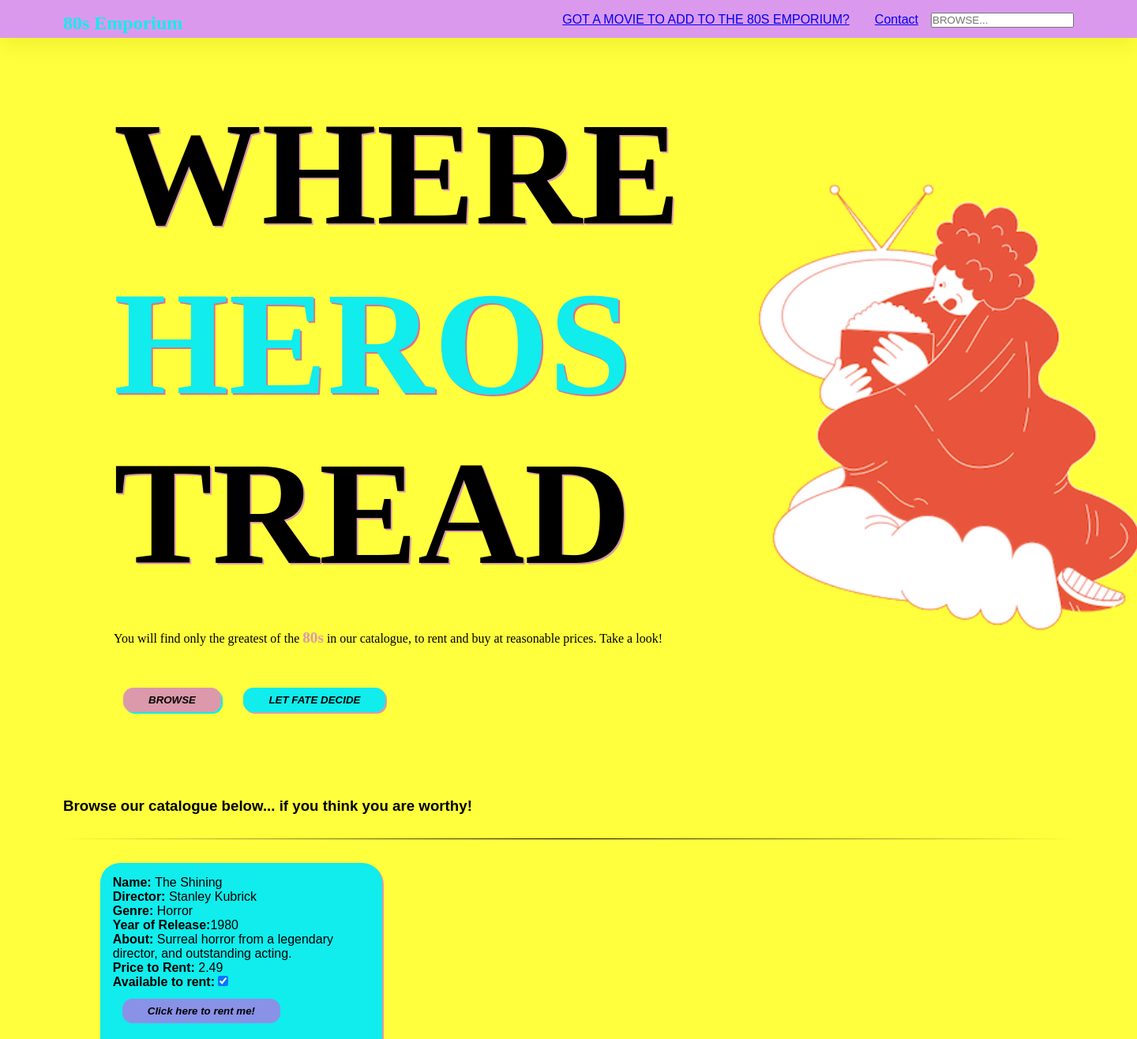
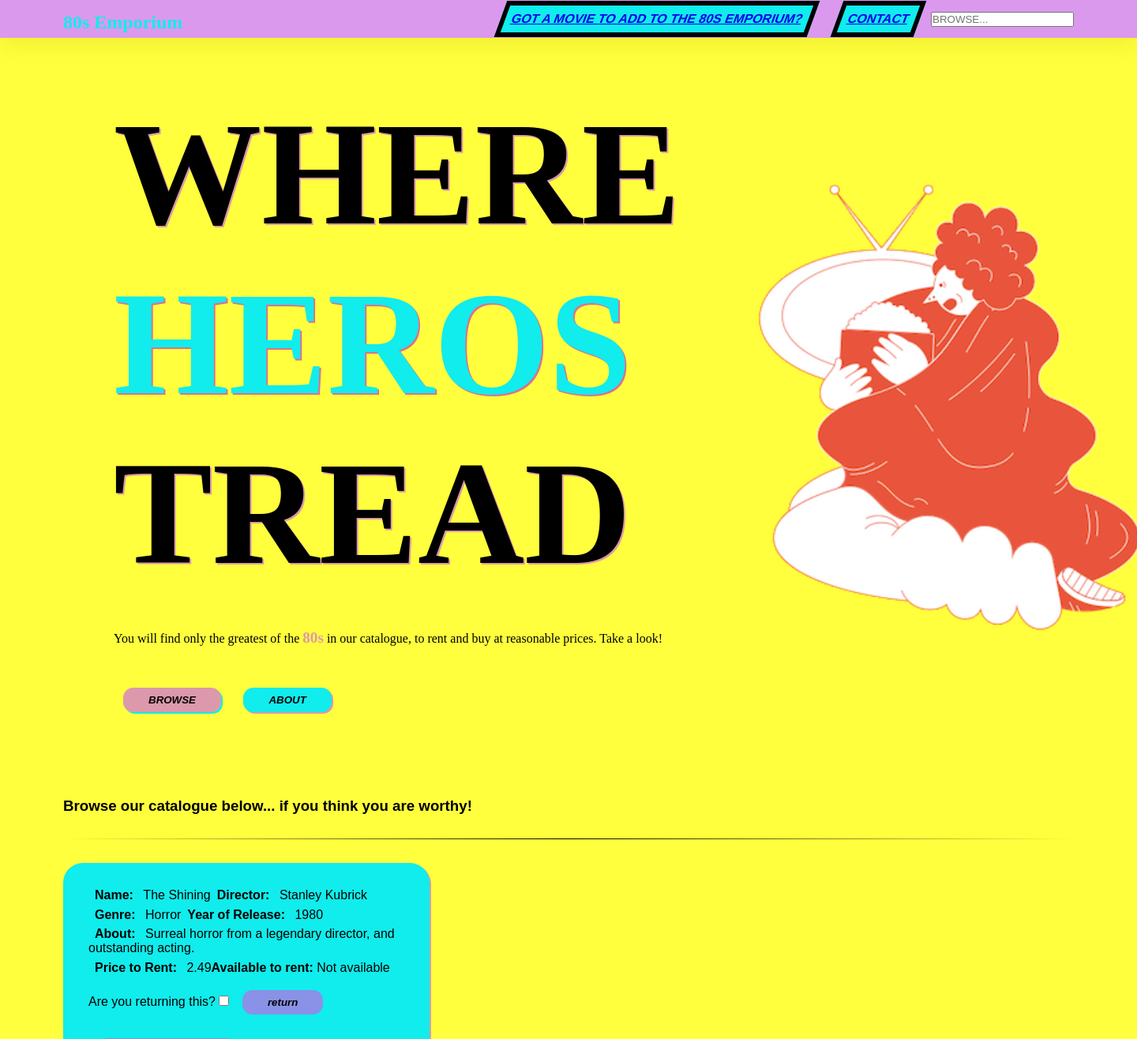
Before and after one commit to JoshNBooker/movie_library_weekend_work, a Flask app: page / in a window 1440 px wide. Shown: the top 1316 px of the page at 79% size. Run offline with Flask 3, Linux system fonts and the light colour scheme.

Commit message:
further styled

```diff
--- a/static/styles.css
+++ b/static/styles.css
@@ -25,10 +25,12 @@
     box-shadow: rgb(184, 184, 194) 0px 7px 29px 0px;
     height: 3rem;
     width: 100%;
+    display: flex;
+    align-items: center;
 }
 
 .logo {
-    margin-top: 1rem;
+    margin-top: 1.75rem;
     color: rgb(17, 236, 236);
 }
 
@@ -48,11 +50,20 @@
 }
 
 .nav_links--link {
-    margin: 1rem;
+    margin: 0.9rem;
+    background-color: rgb(17, 236, 236) ;
+    padding: 0.5rem;
+    transform: skew(-20deg);
+    height: 100%;
+    font-family: Arial, Helvetica, sans-serif;
+    border-style: solid;
+    border-color: black;
+    border-width: 0.4rem;
+    font-weight: 800;
 }
 
 .search_bar{
-    margin-top: 1rem;
+    margin-top: 1.75rem;
 }
 
 .logo{
@@ -150,6 +161,11 @@
 
 /* Catalogue */
 
+.catalogue {
+    display: flex;
+    flex-flow: wrap;
+}
+
 .catalogue__divider {
         margin: 30px 0;
         height: 1px;
@@ -162,19 +178,47 @@
     margin-bottom: 1rem;
 }
 
+.catalogue__right{
+    display: flex;
+    justify-content: right;
+}
+
+.catalogue__video {
+    margin-right: 5rem;
+}
+
+.catalogue__about{
+    background-color: rgb(200, 100, 230, 0.656);
+    width: 30%;
+    margin-left: 2rem;
+    padding: 1rem;
+    height: fit-content;
+    border-radius: 0.8rem;
+    margin-right: 2rem;
+    box-shadow: 2px 2px rgb(17, 236, 236);
+}
+
+
 .movie__card {
     background-color: rgb(17, 236, 236);
-    width: 60%;
+    width: 25rem;
     border: 0.25rem;
     list-style: none;
-    margin-bottom: 1rem;
-    padding: 1rem;
+    margin-bottom: 0.5rem;
+    padding: 2rem;
     border-radius: 25px;
     box-shadow: 2px 2px rgb(200, 100, 230, 0.656);
+    display: flex;
+    flex-wrap: wrap;
+    height: 15rem;
+}
+
+.movie__card--span {
+    margin: 0.5rem;
 }
 
 .catalogue__container {
     display: flex;
-    justify-content: center;
+    justify-content: space-between;
     align-items: center;
 }
--- a/templates/index.jinja
+++ b/templates/index.jinja
@@ -15,8 +15,8 @@
                         </div>
                         <nav class="nav__wrapper">
                             <div class="nav_links">
-                                    <p class="nav_links--link"><a href="/movies">GOT A MOVIE TO ADD TO THE 80S EMPORIUM?</a></p>
-                                    <p class="nav_links--link"><a href="#contact">Contact</a></p>
+                                    <p class="nav_links--link"><a href="/movies"><span>GOT A MOVIE TO ADD TO THE 80S EMPORIUM?</span></a></p>
+                                    <p class="nav_links--link"><a href="#contact"><span>CONTACT</span></a></p>
                                     <p class="search_bar"><input type="text" placeholder="BROWSE..."></p>
                             </div>
                         </nav>
@@ -31,7 +31,7 @@
                             <section class="hero__title"><h1>WHERE <span class="hero__title--span">HEROS</span> TREAD</h1></section>
                             <p class="hero__paragraph">You will find only the greatest of the <span class="hero__paragraph--span">80s</span> in our catalogue, to rent and buy at reasonable prices. Take a look!</p>
                             <button class="button" onClick="document.getElementById('catalogue').scrollIntoView();">BROWSE</button>
-                            <button class="button secondary">LET FATE DECIDE</button>
+                            <button class="button secondary" onClick="document.getElementById('about__text').scrollIntoView();">ABOUT</button>
                         </div>
                             <img class="hero_image" src="/static/Hobbies - Hobbies Monochromatic.png" alt="Cover for The Terminator(1984)">
                 </section>
@@ -47,12 +47,12 @@
                             <div class="catalogue">
                                 {% for movie in movie_catalogue %}
                                     <ul class="movie__card">
-                                        <li><b>Name: </b>{{ movie.title }}</li>
-                                        <li><b>Director: </b>{{ movie.director }}</li>
-                                        <li><b>Genre: </b>{{ movie.genre }}</li>
-                                        <li><b>Year of Release:</b>{{ movie.release }}</li>
-                                        <li><b>About: </b>{{ movie.description }}</li>
-                                        <li><b>Price to Rent: </b>{{ movie.price }}</li>
+                                        <li><b><span class="movie__card--span">Name: </span></b>{{ movie.title }}</li>
+                                        <li><b><span class="movie__card--span">Director: </span></b>{{ movie.director }}</li>
+                                        <li><b><span class="movie__card--span">Genre: </span></b>{{ movie.genre }}</li>
+                                        <li><b><span class="movie__card--span">Year of Release: </span></b>{{ movie.release }}</li>
+                                        <li><b><span class="movie__card--span">About: </span></b>{{ movie.description }}</li>
+                                        <li><b><span class="movie__card--span">Price to Rent: </span></b>{{ movie.price }}</li>
                                         <li>{% if movie.available %}
                                             <b>Available to rent: <input type="checkbox" checked><a href="/movies/{{loop.index0}}/rent"><button class="button">Click here to rent me!</button></a>
                                             {% else %}
@@ -70,8 +70,9 @@
                                     </ul>
                                 {% endfor %}
                             </div>
-                            <div class="catalogue_video">
-                            <iframe width="640" height="480" controls autoplay src="https://www.youtube.com/embed/Z0eflYLkI4A?autoplay=1"></iframe>
+                            <div class="catalogue__right">
+                                <article class="catalogue__about" about><h3 class="about__title">ABOUT</h3><p class="about__text">Lorem ipsum dolor, sit amet consectetur adipisicing elit. Facilis consectetur molestiae ullam, natus cumque iure consequuntur enim laboriosam molestias sed distinctio, laudantium aperiam quis. Fugiat ab blanditiis obcaecati aliquid animi!</p></article>
+                                <iframe class="catalogue__video" width="640" height="480" controls autoplay src="https://www.youtube.com/embed/Z0eflYLkI4A?autoplay=1"></iframe>
                             </div>
                         </div>
                     </div>
```
